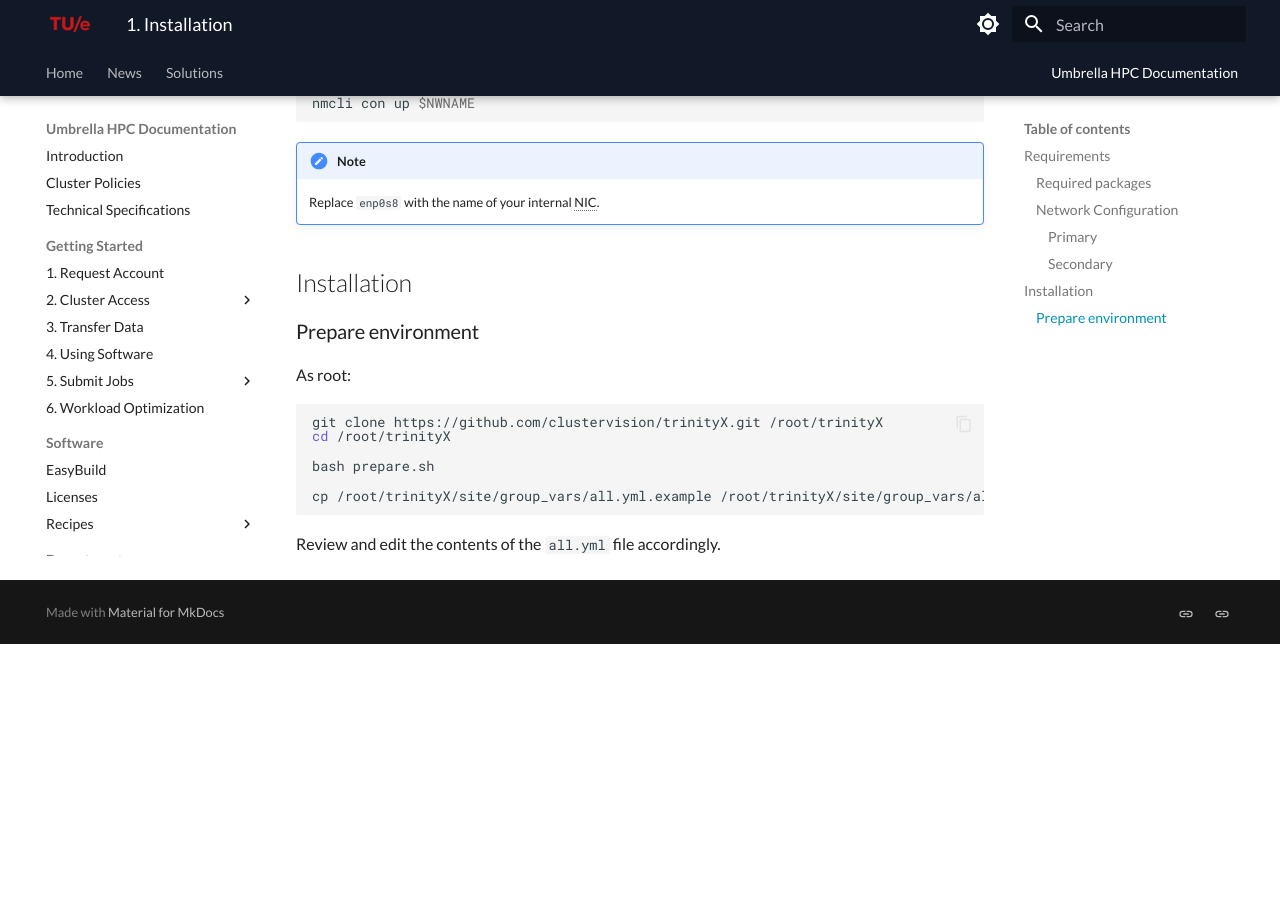
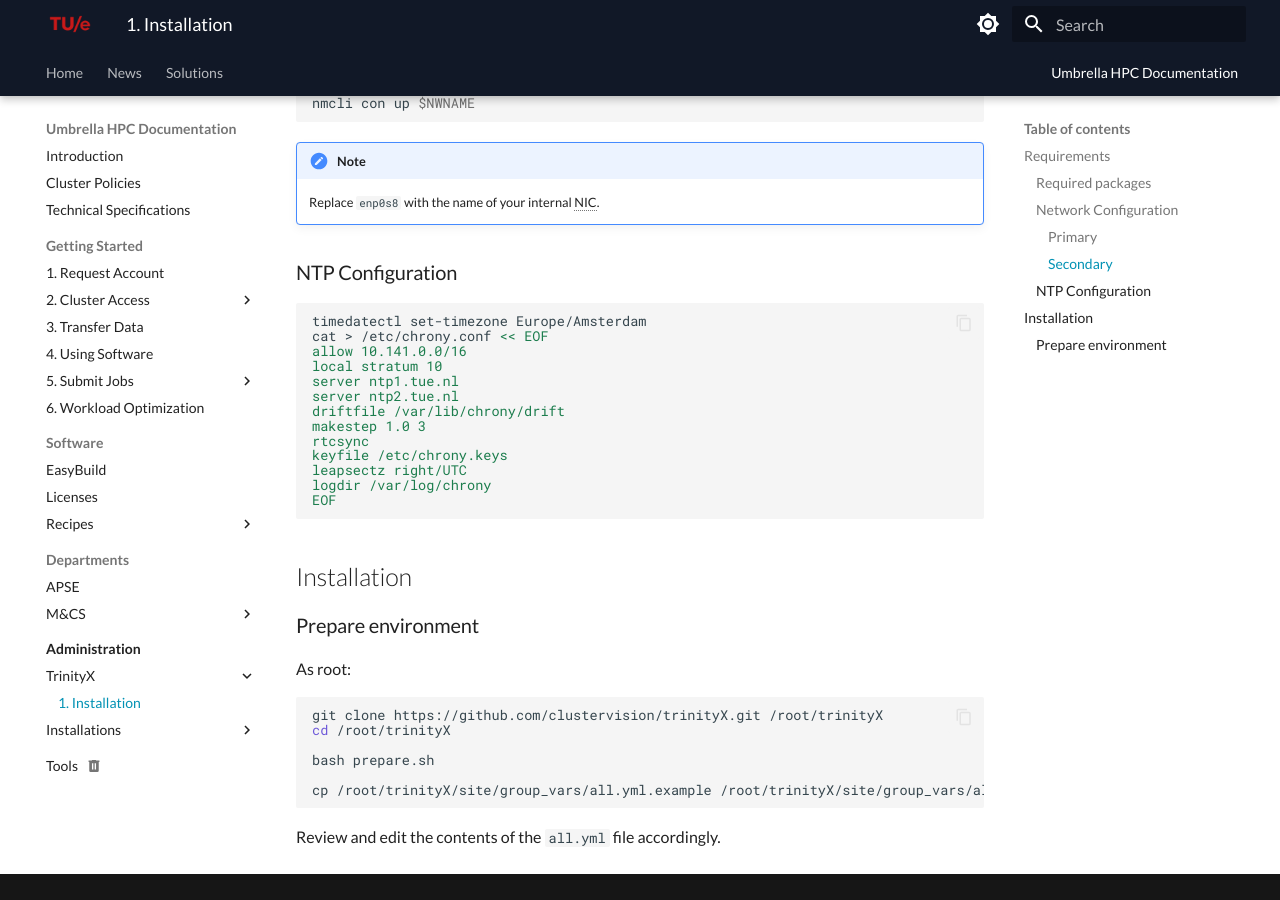
Before and after one commit to gferhpc/supercomputing.tue.nl, an MkDocs documentation site: the page built from pages/documentation/administration/trinityx/installation.md, in a window 1280 px wide and 900 px high, scrolled down 966 px. Built offline with MkDocs 1.6.1 and Material for MkDocs 9.7.7, drawn with Linux system fonts in a browser that asks for light colours; before the commit the page ends 1610 px from its top, so only the background shows below that.

Commit message:
Update installation.md

````diff
--- a/pages/documentation/administration/trinityx/installation.md
+++ b/pages/documentation/administration/trinityx/installation.md
@@ -44,6 +44,24 @@
 
     Replace `enp0s8` with the name of your internal NIC.
 
+### NTP Configuration
+
+```shell
+timedatectl set-timezone Europe/Amsterdam
+cat > /etc/chrony.conf << EOF
+allow 10.141.0.0/16
+local stratum 10
+server ntp1.tue.nl
+server ntp2.tue.nl
+driftfile /var/lib/chrony/drift
+makestep 1.0 3
+rtcsync
+keyfile /etc/chrony.keys
+leapsectz right/UTC
+logdir /var/log/chrony
+EOF
+```
+
 ## Installation
 
 
````
